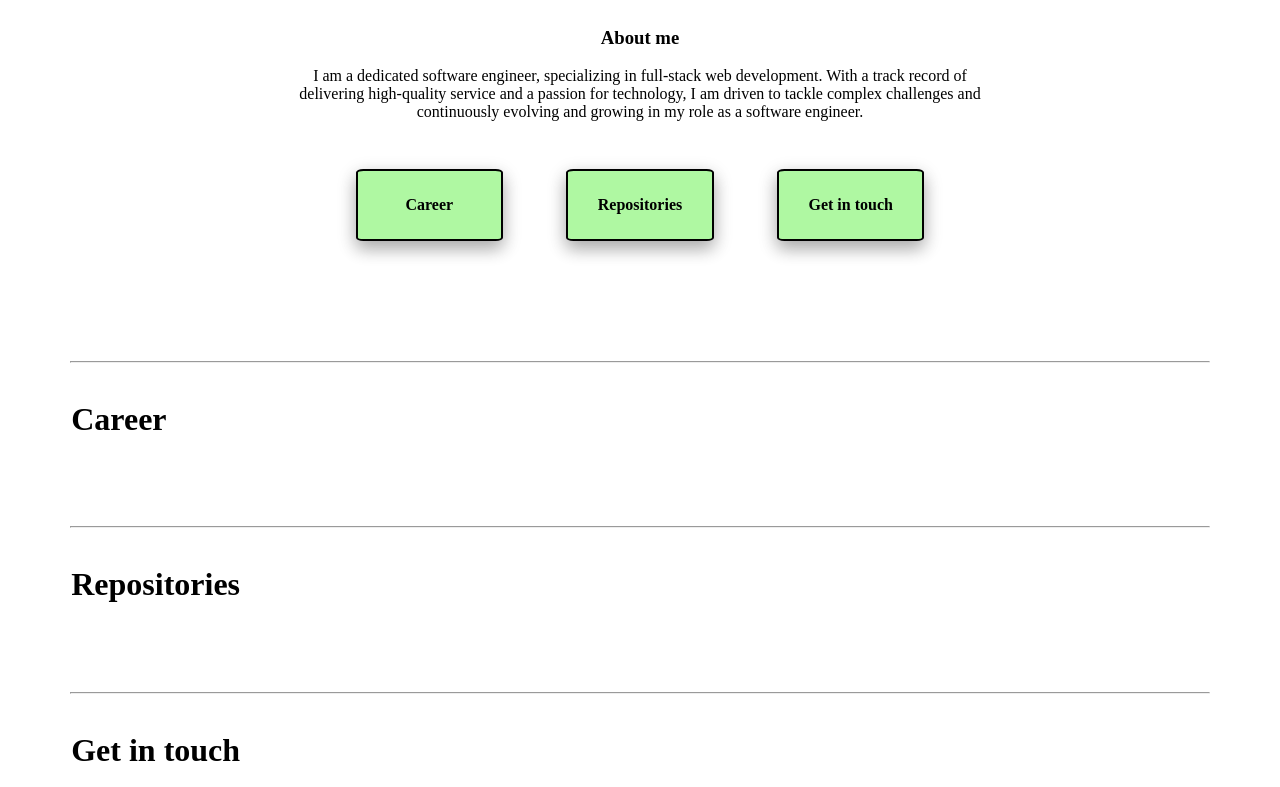
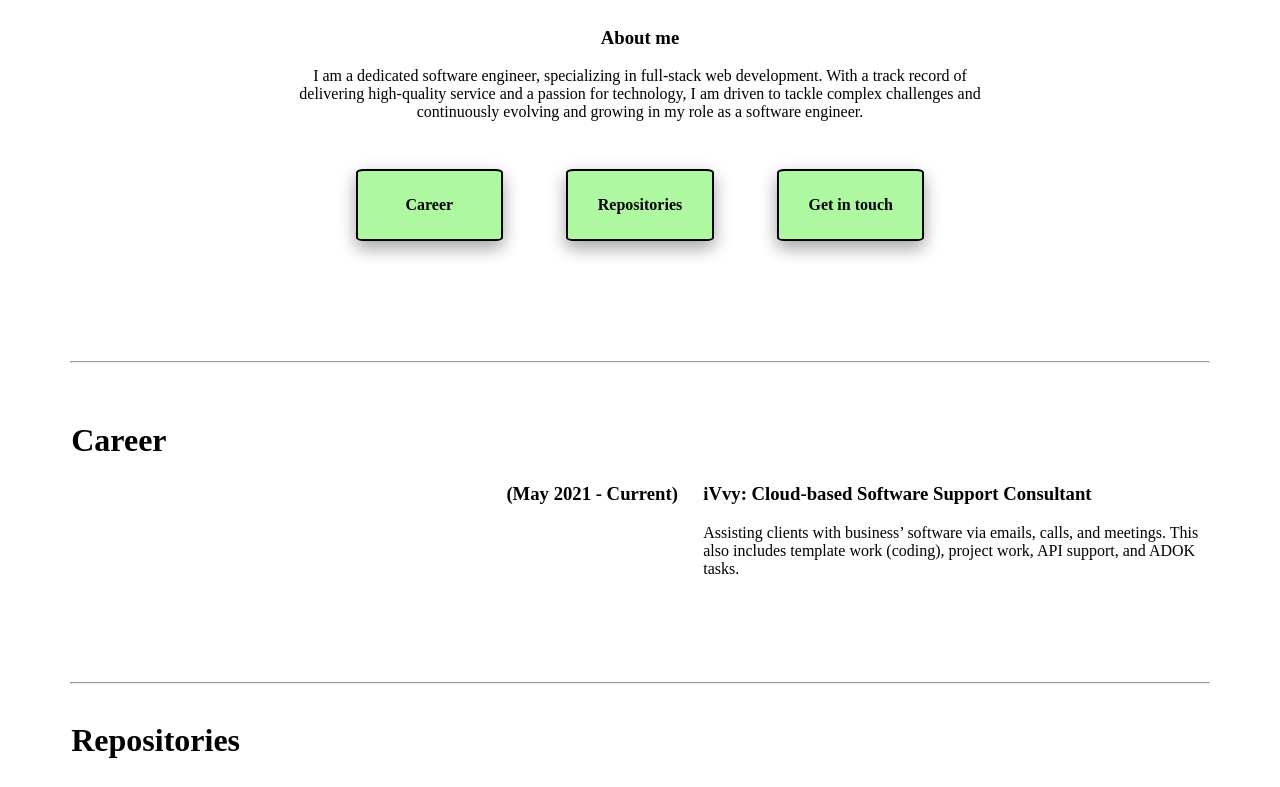
Before and after one commit to AbrieRas/AbriePortfolioSite, a plain HTML site: page AbriePortfolioSite/public/template.html in a window 1280 px wide. Shown: the part 450-1237 px from the top of the page. Drawn offline with Linux system fonts and the light colour scheme.

Commit message:
Added fixed positioning for Career

```diff
--- a/AbriePortfolioSite/public/styles.css
+++ b/AbriePortfolioSite/public/styles.css
@@ -102,6 +102,38 @@ hr.vertical-hr {
 }
 
 /* Career styles */
+#career {
+    display: flex;
+    justify-content: space-between;
+    margin: 0 auto;
+}
+
+#career > div {
+    flex: 1;
+}
+
+#career > div:nth-child(2n-1) {
+    text-align: left;
+}
+
+#career > div:nth-child(2) {
+    text-align: right;
+    margin-right: 2%;
+}
+
+#career > div:nth-child(n+2) {
+    margin-top: 5%;
+}
+
+#career > div:last-child {
+    max-width: 40%;
+    margin-right: 5%;
+    flex: 2;
+}
+
+#career > div > p {
+    margin-top: 2%;
+}
 
 /* Repositories styles */
 
--- a/AbriePortfolioSite/public/template.html
+++ b/AbriePortfolioSite/public/template.html
@@ -45,7 +45,14 @@
                     <h1>Career</h1>
                 </div>
 
-                <div class="column-left"></div>
+                <div class="column-middle">
+                    <h3>(May 2021 - Current)</h3>
+                </div>
+
+                <div class="column-right">
+                    <h3>iVvy: Cloud-based Software Support Consultant</h3>
+                    <p>Assisting clients with business’ software via emails, calls, and meetings. This also includes template work (coding), project work, API support, and ADOK tasks.</p>
+                </div>
             </div>
 
             <hr/>
@@ -55,7 +62,7 @@
                     <h1>Repositories</h1>
                 </div>
 
-                <div class="column-left"></div>
+                <div class="column-right"></div>
             </div>
 
             <hr/>
@@ -74,7 +81,7 @@
 
                 </div>
 
-                <div class="column-left"></div>
+                <div class="column-right"></div>
             </div>
         </div>
 
```
